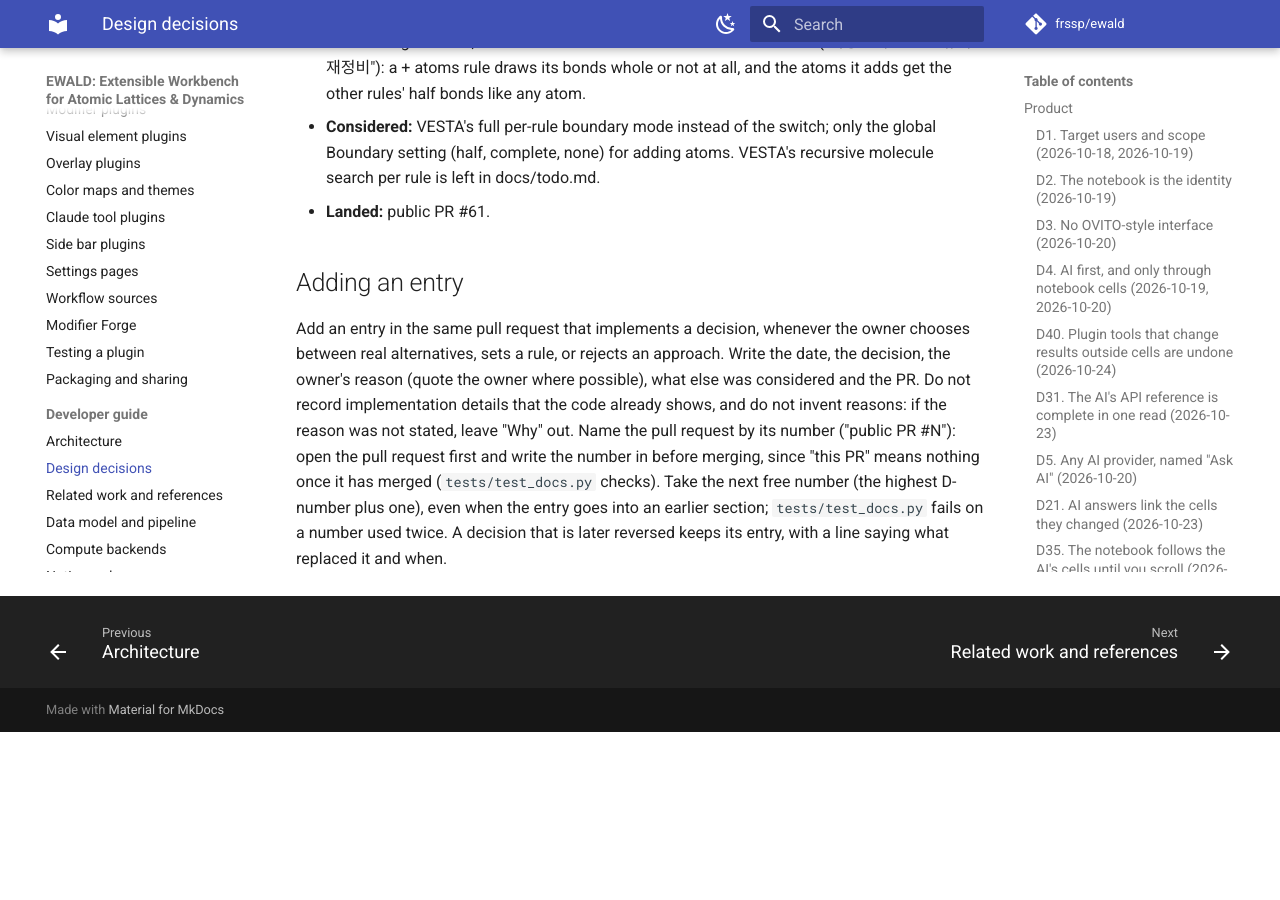
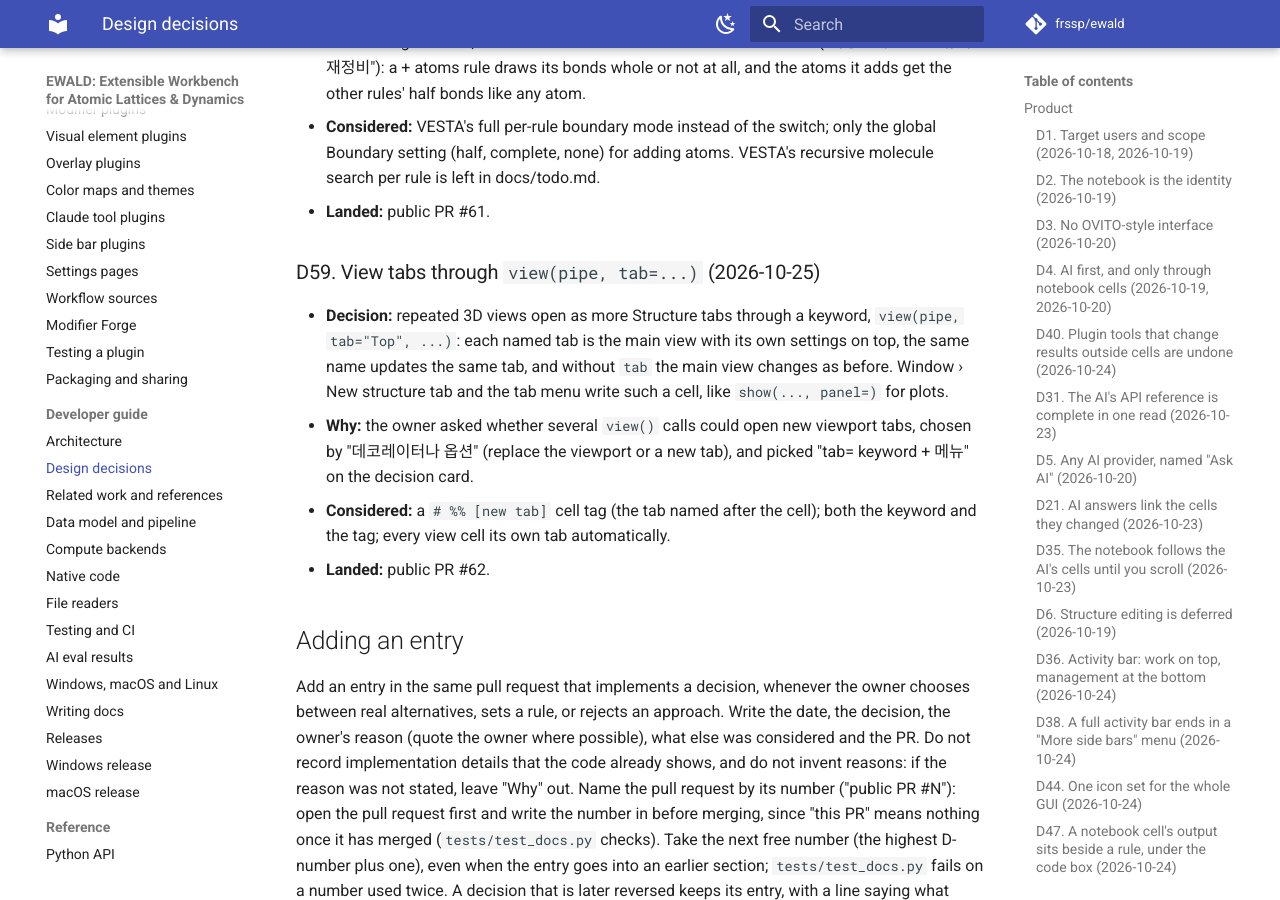
Before and after one commit to frssp/ewald, an MkDocs documentation site: the page built from docs/developer/decisions.md, in a window 1280 px wide and 900 px high, scrolled down 21089 px. Built offline with MkDocs 1.6.1 and Material for MkDocs 9.7.7, drawn with Linux system fonts in a browser that asks for light colours; comment, search, counter and statistics services are not loaded; before the commit the page ends 21821 px from its top, so only the background shows below that.

Commit message:
decisions: D59 view tabs (public PR #62)
Co-Authored-By: Claude Opus 5.5 (1M context) <noreply@anthropic.com>

```diff
--- a/docs/developer/decisions.md
+++ b/docs/developer/decisions.md
@@ -754,6 +754,19 @@ Pull request numbers up to #242 refer to the pre-publication repository, which i
   per rule is left in docs/todo.md.
 - **Landed:** public PR #61.
 
+### D59. View tabs through `view(pipe, tab=...)` (2026-10-25)
+
+- **Decision:** repeated 3D views open as more Structure tabs through a keyword, `view(pipe,
+  tab="Top", ...)`: each named tab is the main view with its own settings on top, the same name
+  updates the same tab, and without `tab` the main view changes as before. Window › New
+  structure tab and the tab menu write such a cell, like `show(..., panel=)` for plots.
+- **Why:** the owner asked whether several `view()` calls could open new viewport tabs, chosen by
+  "데코레이터나 옵션" (replace the viewport or a new tab), and picked "tab= keyword + 메뉴" on the
+  decision card.
+- **Considered:** a `# %% [new tab]` cell tag (the tab named after the cell); both the keyword and
+  the tag; every view cell its own tab automatically.
+- **Landed:** public PR #62.
+
 ## Adding an entry
 
 Add an entry in the same pull request that implements a decision, whenever the owner chooses
```
